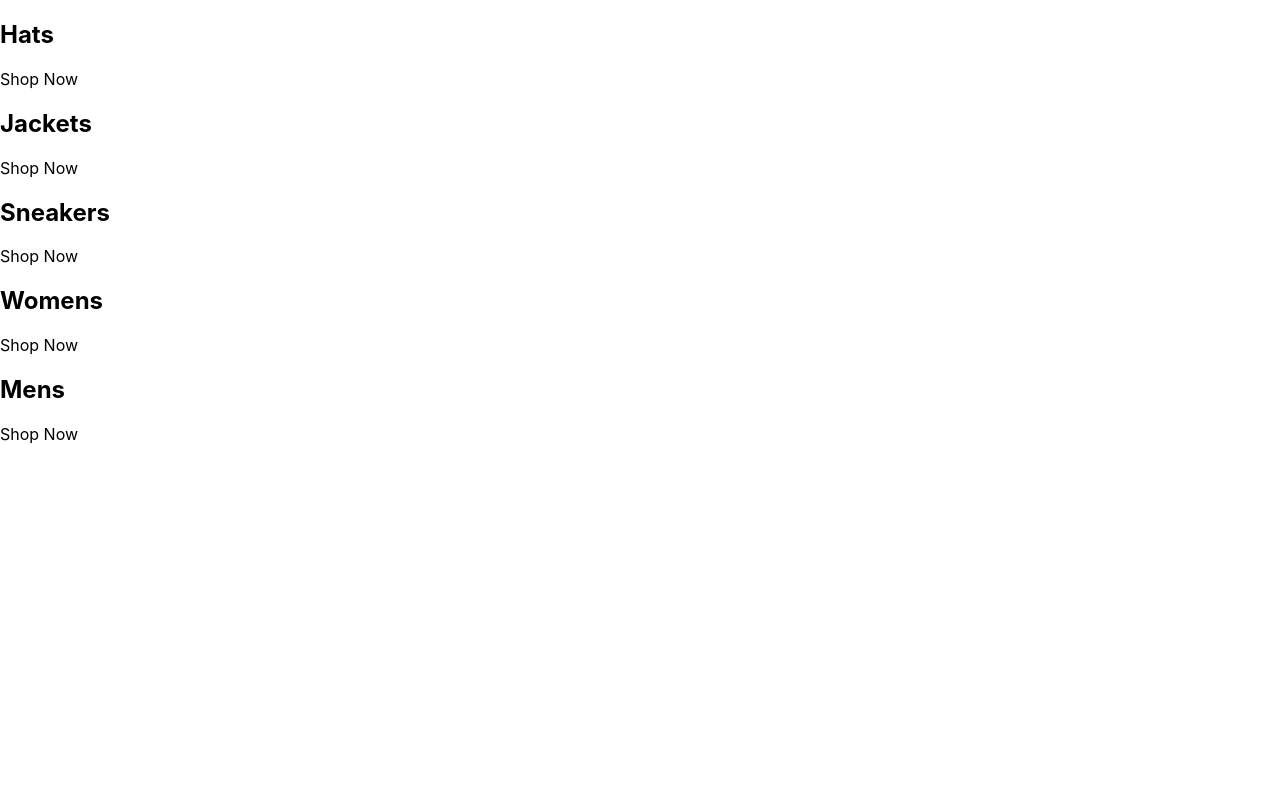
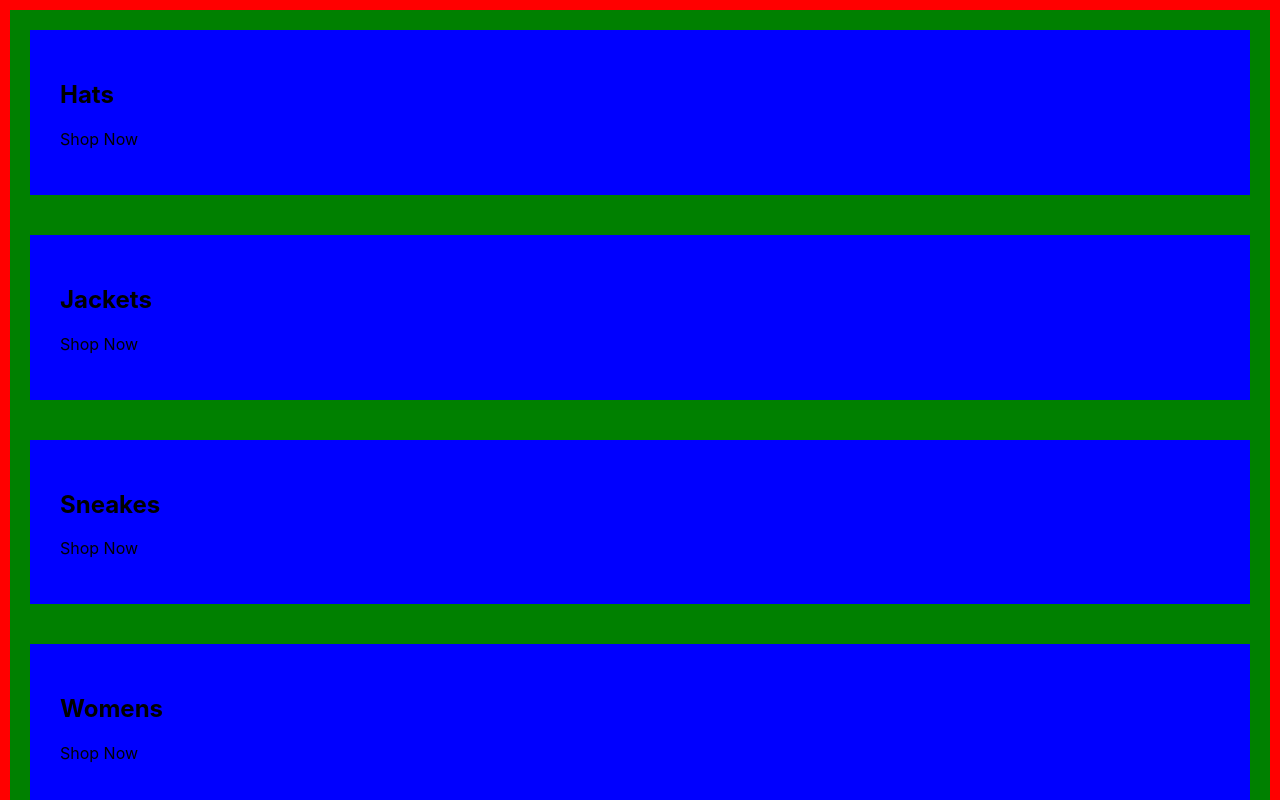
Before and after one commit to dario-nihil/crwn-clothing, a React (Create React App) app: page / in a window 1280 px wide. Shown: the top 800 px of the page. Built offline with nearby package versions, Linux system fonts and the light colour scheme.

Commit message:
installed sass preprocessor

```diff
--- a/package.json
+++ b/package.json
@@ -9,6 +9,7 @@
     "react": "^18.2.0",
     "react-dom": "^18.2.0",
     "react-scripts": "5.0.1",
+    "sass": "^1.55.0",
     "web-vitals": "^2.1.4"
   },
   "scripts": {
--- a/src/App.js
+++ b/src/App.js
@@ -1,41 +1,40 @@
+import "./categories.styles.scss";
+
 const App = () => {
+  const categories = [
+    {
+      id: 1,
+      title: "Hats",
+    },
+    {
+      id: 2,
+      title: "Jackets",
+    },
+    {
+      id: 3,
+      title: "Sneakes",
+    },
+    {
+      id: 4,
+      title: "Womens",
+    },
+    {
+      id: 5,
+      title: "Mens",
+    },
+  ];
+
   return (
     <div className="categories-container">
-      <div className="category-container">
-        {/* <img /> */}
-        <div className="category-body-container">
-          <h2>Hats</h2>
-          <p>Shop Now</p>
+      {categories.map(({ id, title }) => (
+        <div className="category-container" key={id}>
+          <div className="background-image" />
+          <div className="category-body-container">
+            <h2>{title}</h2>
+            <p>Shop Now</p>
+          </div>
         </div>
-      </div>
-      <div className="category-container">
-        {/* <img /> */}
-        <div className="category-body-container">
-          <h2>Jackets</h2>
-          <p>Shop Now</p>
-        </div>
-      </div>
-      <div className="category-container">
-        {/* <img /> */}
-        <div className="category-body-container">
-          <h2>Sneakers</h2>
-          <p>Shop Now</p>
-        </div>
-      </div>
-      <div className="category-container">
-        {/* <img /> */}
-        <div className="category-body-container">
-          <h2>Womens</h2>
-          <p>Shop Now</p>
-        </div>
-      </div>
-      <div className="category-container">
-        {/* <img /> */}
-        <div className="category-body-container">
-          <h2>Mens</h2>
-          <p>Shop Now</p>
-        </div>
-      </div>
+      ))}
     </div>
   );
 };
--- /dev/null
+++ b/src/categories.styles.scss
@@ -0,0 +1,14 @@
+.categories-container {
+  background-color: red;
+  padding: 10px;
+
+  & .category-container {
+    background-color: green;
+    padding: 20px;
+
+    & .category-body-container {
+      background-color: blue;
+      padding: 30px;
+    }
+  }
+}
```
Also changed, not shown: 1 other file (tests, documents, lock files or other folders).
